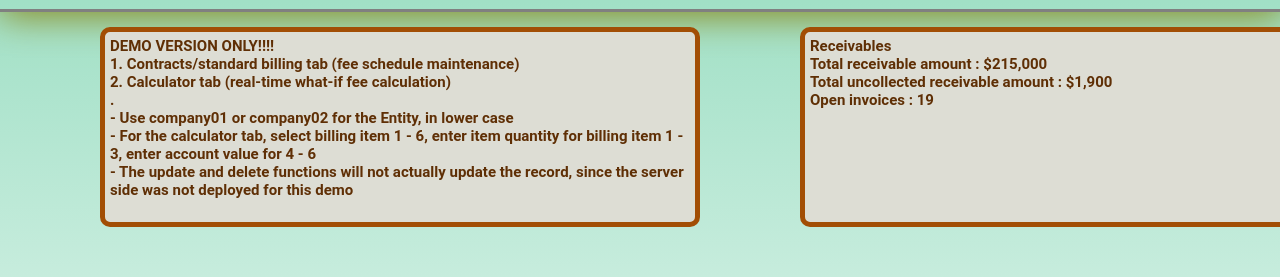
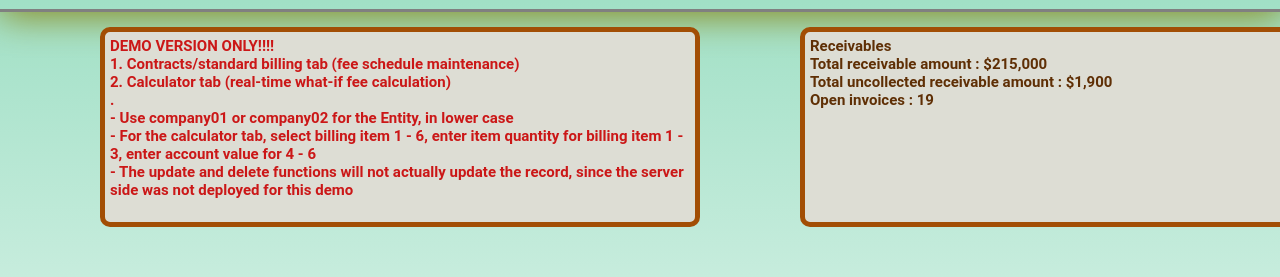
Before and after one commit to kenstercc/Bilmatic-demo, a website: page index.html in a window 1280 px wide. Shown: the part 109-386 px from the top of the page. Drawn offline with Linux system fonts and the light colour scheme.

Commit message:
Update main-page.css

```diff
--- a/styles/pages/main-page.css
+++ b/styles/pages/main-page.css
@@ -14,7 +14,7 @@
     margin-top: 10px;
     font-size: 15px;
     grid-row-gap: 10px;
-    color:  rgb(95, 47, 5);
+    color:  rgb(203, 23, 23);
     }
 
 #receivable-data-container {
```
